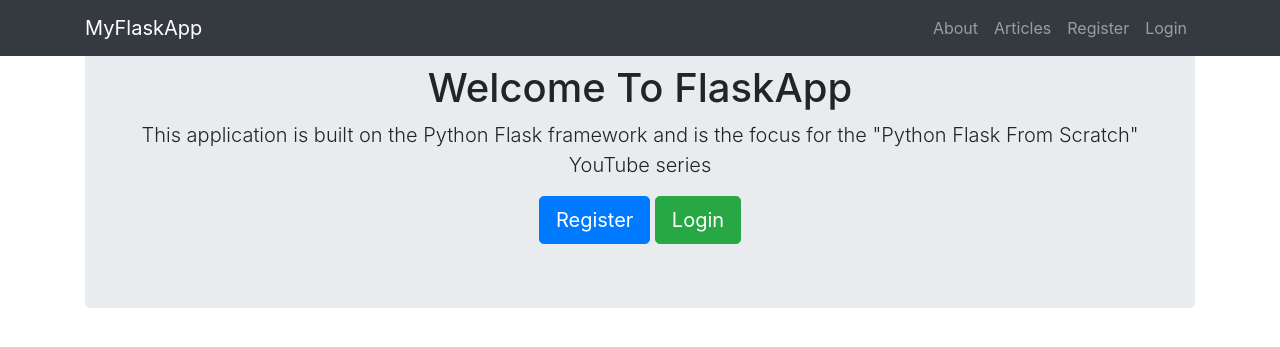
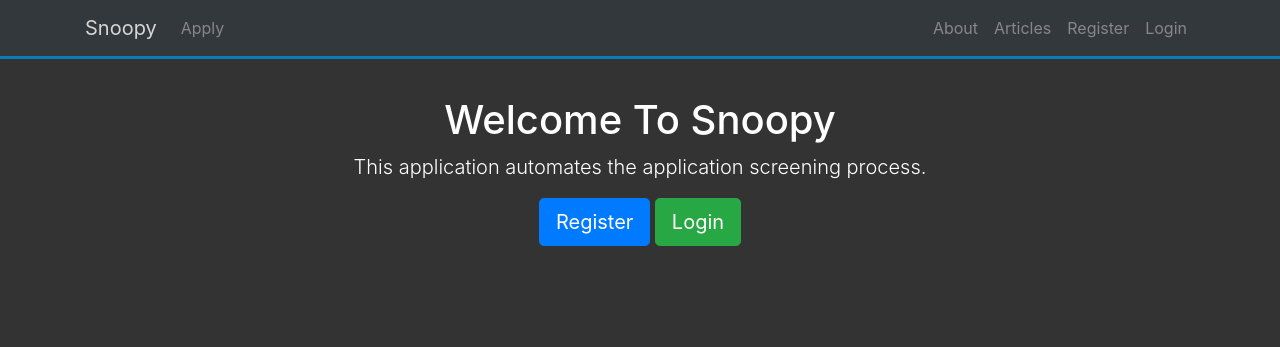
Before and after one commit to ABCF98/Snoopy, a Flask app: page / in a window 1280 px wide. Shown: the top 347 px of the page. Run offline with Flask 2, Linux system fonts and the light colour scheme; some libraries are stand-ins or nearby versions.

Commit message:
Create Apply Page

```diff
--- /dev/null
+++ b/static/styles/base.css
@@ -0,0 +1,74 @@
+body {
+  background: #333;
+  color: #fff;
+}
+
+.navbar {
+  border-bottom: #008ed6 3px solid;
+  opacity: 0.8;
+}
+
+.btn-primary-outline {
+  background-color: transparent;
+  border-color: #fff;
+}
+
+.uploader-input {
+  background: #fff;
+  color: #495057;
+}
+
+
+
+
+
+/*
+
+#home-section {
+  background: url("../img/home.jpg") no-repeat;
+  min-height: 700px;
+  background-size: cover;
+  background-attachment: fixed;
+}
+
+#home-section .dark-overlay {
+    background-color: rgba(0, 0, 0, 0.7);
+    position: absolute;
+    top: 0;
+    left: 0;
+    width: 100%;
+    min-height: 700px;
+  }
+
+#home-section .home-inner {
+  padding-top: 150px;
+}
+
+#home-section .card-form {
+  opacity: 0.8;
+}
+
+#home-section .fas {
+  color: #008ed6;
+  background: #fff;
+  padding: 4px;
+  border-radius: 5px;
+  font-size: 30px;
+}
+
+#explore-section .fas, #share-section .fas {
+  color: #fff;
+  background: #333;
+  padding: 4px;
+  border-radius: 5px;
+  font-size: 30px;
+}
+
+#create-section .fas {
+  color: #008ed6;
+  background: #fff;
+  padding: 4px;
+  border-radius: 5px;
+  font-size: 30px;
+}
+*/
--- a/templates/home.html
+++ b/templates/home.html
@@ -1,9 +1,9 @@
 {% extends 'layout.html' %}
 
 {% block body %}
-  <div class="jumbotron text-center">
-    <h1>Welcome To FlaskApp</h1>
-    <p class="lead">This application is built on the Python Flask framework and is the focus for the "Python Flask From Scratch" YouTube series</p>
+  <div class="text-center">
+    <h1>Welcome To Snoopy</h1>
+    <p class="lead">This application automates the application screening process.</p>
     {% if session.logged_in == NULL %}
       <a href="/register" class="btn btn-primary btn-lg">Register</a>
       <a href="/login" class="btn btn-success btn-lg">Login</a>
--- a/templates/includes/_navbar.html
+++ b/templates/includes/_navbar.html
@@ -1,10 +1,15 @@
 <nav class="navbar navbar-expand-sm bg-dark navbar-dark fixed-top">
   <div class="container">
-    <a href="/" class="navbar-brand">MyFlaskApp</a>
+    <a href="/" class="navbar-brand">Snoopy</a>
     <button class="navbar-toggler" data-toggle="collapse" data-target="#navbarCollapse">
       <span class="navbar-toggler-icon"></span>
     </button>
     <div class="collapse navbar-collapse" id="navbarCollapse">
+      <ul class="navbar-nav mr-auto">
+        <li class="nav-item">
+          <a href="/apply" class="nav-link">Apply</a>
+        </li>
+      </ul>
       <ul class="navbar-nav ml-auto">
         <li class="nav-item">
           <a href="/about" class="nav-link">About</a>
--- a/templates/layout.html
+++ b/templates/layout.html
@@ -5,12 +5,13 @@
     <title>MyFlaskApp</title>
     <link rel="stylesheet" href="https://use.fontawesome.com/releases/v5.3.1/css/all.css" integrity="sha384-mzrmE5qonljUremFsqc01SB46JvROS7bZs3IO2EmfFsd15uHvIt+Y8vEf7N7fWAU" crossorigin="anonymous">
     <link rel="stylesheet" href="{{ url_for('static',filename='styles/bootstrap.min.css') }}">
-    <link rel="stylesheet" href="{{ url_for('static',filename='styles/mainpage.css') }}">
+    <link rel="stylesheet" href="{{ url_for('static',filename='styles/base.css') }}">
     {% block head %}{% endblock %}
   </head>
   <body>
     {% include 'includes/_navbar.html' %}
-    <div class="container">
+
+    <div class="container mt-5 pt-5">
       {% include 'includes/_messages.html' %}
       {% block body %}{% endblock %}
     </div>
--- a/views.py
+++ b/views.py
@@ -91,6 +91,20 @@ def login():
 			error = 'Username not found'
 			return render_template('login.html', error=error)
  	return render_template('login.html')
+
+ # Apply
+@app.route('/apply', methods=['GET', 'POST'])
+def apply():
+	if request.method == 'POST':
+		# Get Form Fields (not using WTForms)
+		# resume = request.form['resume']
+		github_username = request.form['github_username']
+		flash('Successfully Uploaded '+str(github_username), 'success')
+ 		return render_template('apply.html')
+ 	return render_template('apply.html')
+
+
+
  # Check if user logged in
 def is_logged_in(f):
 	@wraps(f)
```
Also changed, not shown: static/styles/style.css (deleted, +0 -44 lines), templates/apply.html (added, +27 -0 lines).
